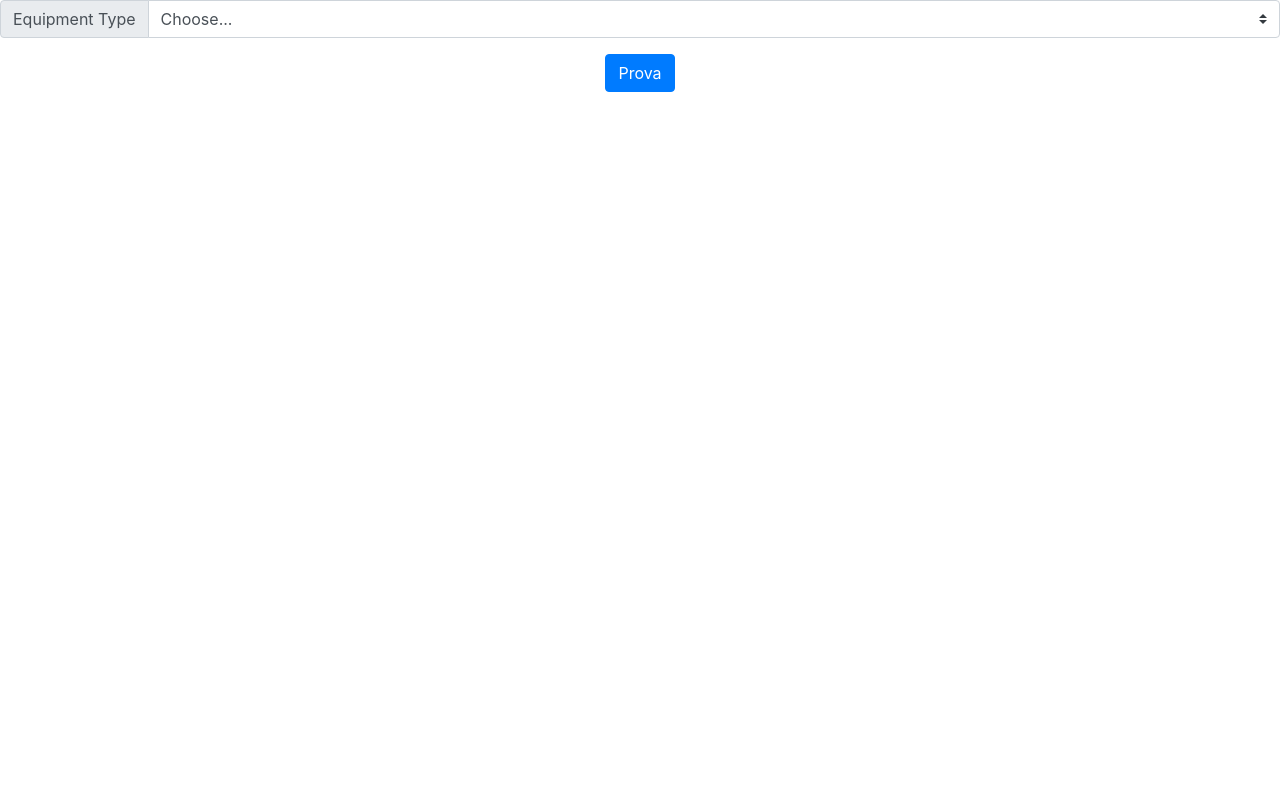
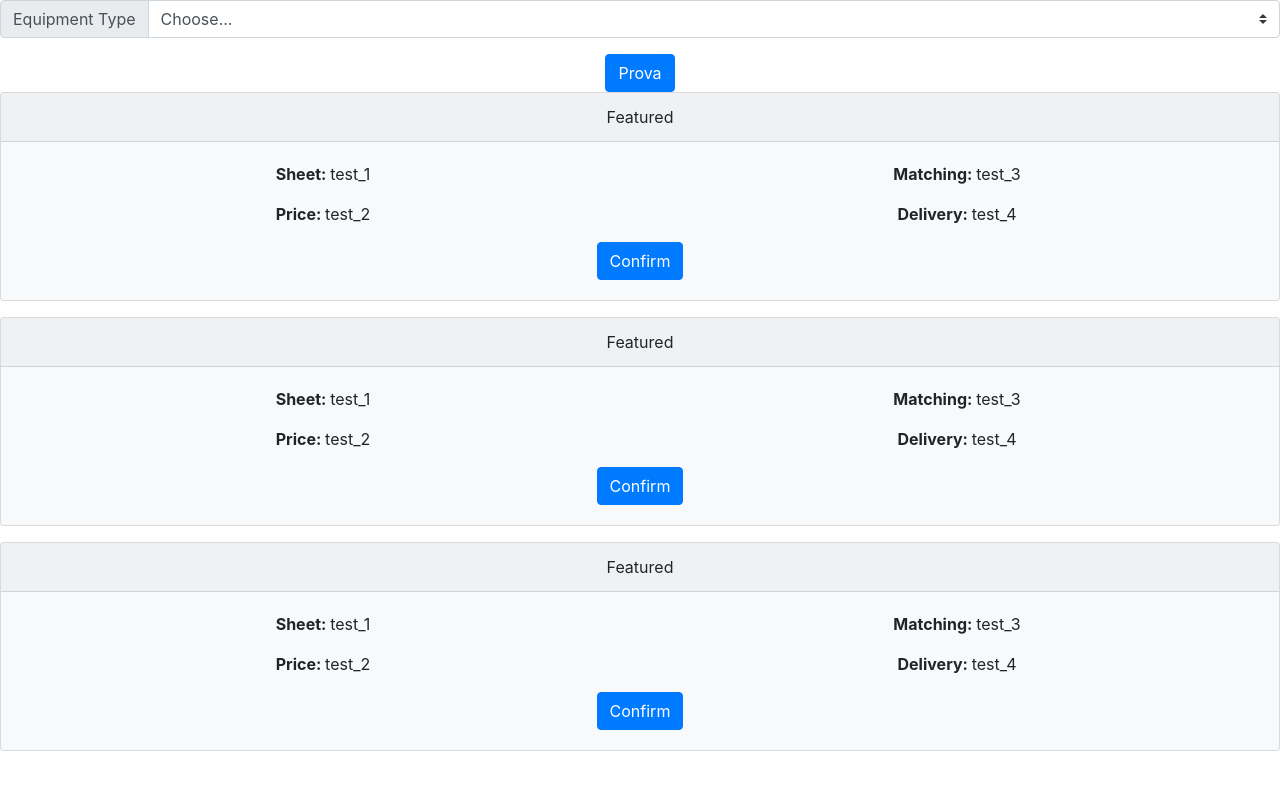
Before and after one commit to JeffreyLebowski90/london_pitch, a React (Create React App) app: page / in a window 1280 px wide. Shown: the top 790 px of the page. Built offline with nearby package versions, Linux system fonts and the light colour scheme.

Commit message:
aggiunti selectionBoxes

```diff
--- a/src/App.js
+++ b/src/App.js
@@ -2,6 +2,7 @@ import React, { Component } from 'react';
 import './App.css';
 import Radio from './components/Radio/Radio'
 import Table from './components/Table/Table'
+import SelectionBox from './components/SelectionBox/SelectionBox'
 
 class App extends Component {
   state = {
@@ -28,6 +29,9 @@ class App extends Component {
         <button className="btn btn-primary" onClick={this.buttonHandler}>
           Prova</button>
         {table}
+        <SelectionBox/>
+        <SelectionBox/>
+        <SelectionBox/>
       </div>
     );
   }
--- /dev/null
+++ b/src/components/SelectionBox/SelectionBox.js
@@ -0,0 +1,26 @@
+import React from 'react'
+
+const selectionBox = () => {
+    return (
+        <div className="card bg-light mb-3">
+            <div className="card-header">
+                Featured
+            </div>
+        <div className="card-body">
+            <div className="row">
+                <div className="col">
+                    <p><strong>Sheet: </strong>test_1</p>
+                    <p><strong>Price: </strong>test_2</p>
+                </div>
+                <div className="col">
+                    <p><strong>Matching: </strong>test_3</p>
+                    <p><strong>Delivery: </strong>test_4</p>
+                </div>
+            </div>
+            <button className="btn btn-primary">Confirm</button>
+        </div>
+        </div>
+  )
+}
+
+export default selectionBox
--- a/src/components/TBs/TBpen.js
+++ b/src/components/TBs/TBpen.js
@@ -1,6 +1,6 @@
 import React from 'react'
 
-const tBSheet = () => {
+const tBpen = (props) => {
   return (
     <tbody>
         <tr>
@@ -9,7 +9,8 @@ const tBSheet = () => {
             <td>100%</td>
             <td>100 IMI₵</td>
             <td>60s</td>
-            <td></td>
+            <td><button className="btn btn-primary btn-sm"
+                onClick={() => props.selectClick(0)} >Select</button></td>
         </tr>
         <tr>
             <th scope="row">#2</th>
@@ -17,7 +18,8 @@ const tBSheet = () => {
             <td>100%</td>
             <td>200 IMI₵</td>
             <td>120s</td>
-            <td></td>
+            <td><button className="btn btn-primary btn-sm"
+                onClick={() => props.selectClick(1)} >Select</button></td>
         </tr>
         <tr>
             <th scope="row">#3</th>
@@ -25,10 +27,11 @@ const tBSheet = () => {
             <td>100%</td>
             <td>300 IMI₵</td>
             <td>180s</td>
-            <td></td>
+            <td><button className="btn btn-primary btn-sm"
+                onClick={() => props.selectClick(2)} >Select</button></td>
         </tr>
     </tbody>
   )
 }
 
-export default tBSheet
+export default tBpen
--- a/src/components/TBs/TBsheet.js
+++ b/src/components/TBs/TBsheet.js
@@ -1,6 +1,6 @@
 import React from 'react'
 
-const tBSheet = () => {
+const tBSheet = (props) => {
   return (
     <tbody>
         <tr>
@@ -9,7 +9,8 @@ const tBSheet = () => {
             <td>100%</td>
             <td>100 IMI₵</td>
             <td>60s</td>
-            <td></td>
+            <td><button className="btn btn-primary btn-sm"
+                onClick={() => props.selectClick(0)} >Select</button></td>
         </tr>
         <tr>
             <th scope="row">#2</th>
@@ -17,7 +18,8 @@ const tBSheet = () => {
             <td>100%</td>
             <td>200 IMI₵</td>
             <td>120s</td>
-            <td></td>
+            <td><button className="btn btn-primary btn-sm"
+                onClick={() => props.selectClick(1)} >Select</button></td>
         </tr>
         <tr>
             <th scope="row">#3</th>
@@ -25,7 +27,8 @@ const tBSheet = () => {
             <td>100%</td>
             <td>300 IMI₵</td>
             <td>180s</td>
-            <td></td>
+            <td><button className="btn btn-primary btn-sm"
+                onClick={() => props.selectClick(2)} >Select</button></td>
         </tr>
     </tbody>
   )
--- a/src/components/TBs/TBtape.js
+++ b/src/components/TBs/TBtape.js
@@ -1,6 +1,6 @@
 import React from 'react'
 
-const tBSheet = () => {
+const tBtape = (props) => {
   return (
     <tbody>
         <tr>
@@ -9,7 +9,8 @@ const tBSheet = () => {
             <td>100%</td>
             <td>100 IMI₵</td>
             <td>60s</td>
-            <td></td>
+            <td><button className="btn btn-primary btn-sm"
+                onClick={() => props.selectClick(0)} >Select</button></td>
         </tr>
         <tr>
             <th scope="row">#2</th>
@@ -17,7 +18,8 @@ const tBSheet = () => {
             <td>100%</td>
             <td>200 IMI₵</td>
             <td>120s</td>
-            <td></td>
+            <td><button className="btn btn-primary btn-sm"
+                onClick={() => props.selectClick(1)} >Select</button></td>
         </tr>
         <tr>
             <th scope="row">#3</th>
@@ -25,10 +27,11 @@ const tBSheet = () => {
             <td>100%</td>
             <td>300 IMI₵</td>
             <td>180s</td>
-            <td></td>
+            <td><button className="btn btn-primary btn-sm"
+                onClick={() => props.selectClick(2)} >Select</button></td>
         </tr>
     </tbody>
   )
 }
 
-export default tBSheet
+export default tBtape
--- a/src/components/Table/Table.js
+++ b/src/components/Table/Table.js
@@ -11,18 +11,23 @@ import TBtape from '../TBs/TBtape'
 
 
 class Table extends Component {
+    test(selectedRow){
+        console.log(selectedRow)
+    }
+
+
     render() {
         let tBody = null
 
         switch (this.props.dropValue) {
             case "sheet":
-                tBody = <TBsheet/>
+                tBody = <TBsheet selectClick={this.test}/>
                 break;
             case "pen":
-                tBody = <TBpen/>
+                tBody = <TBpen selectClick={this.test}/>
                 break;
             case "tape":
-                tBody = <TBtape/>
+                tBody = <TBtape selectClick={this.test}/>
                 break;
             default:
                 break;
```
